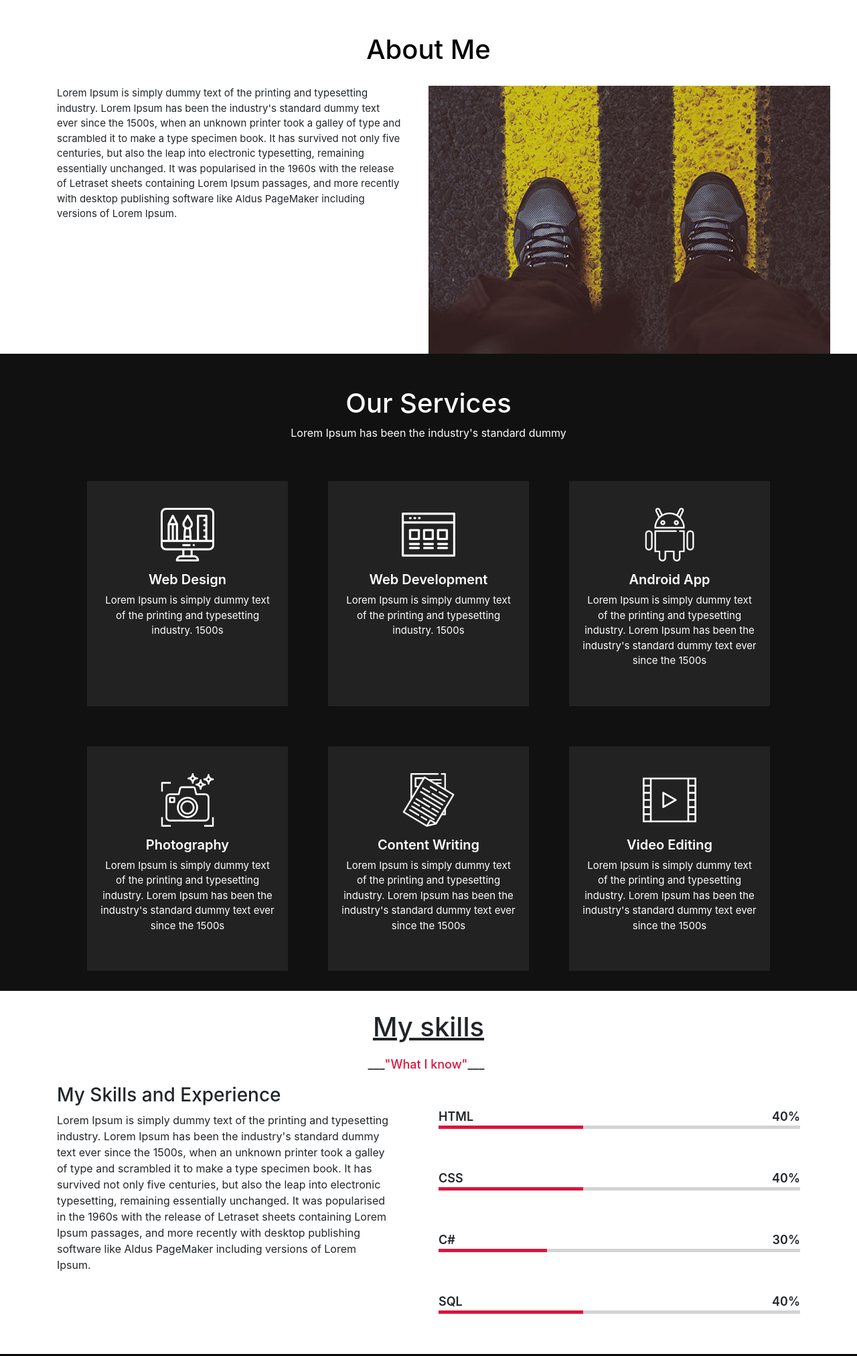
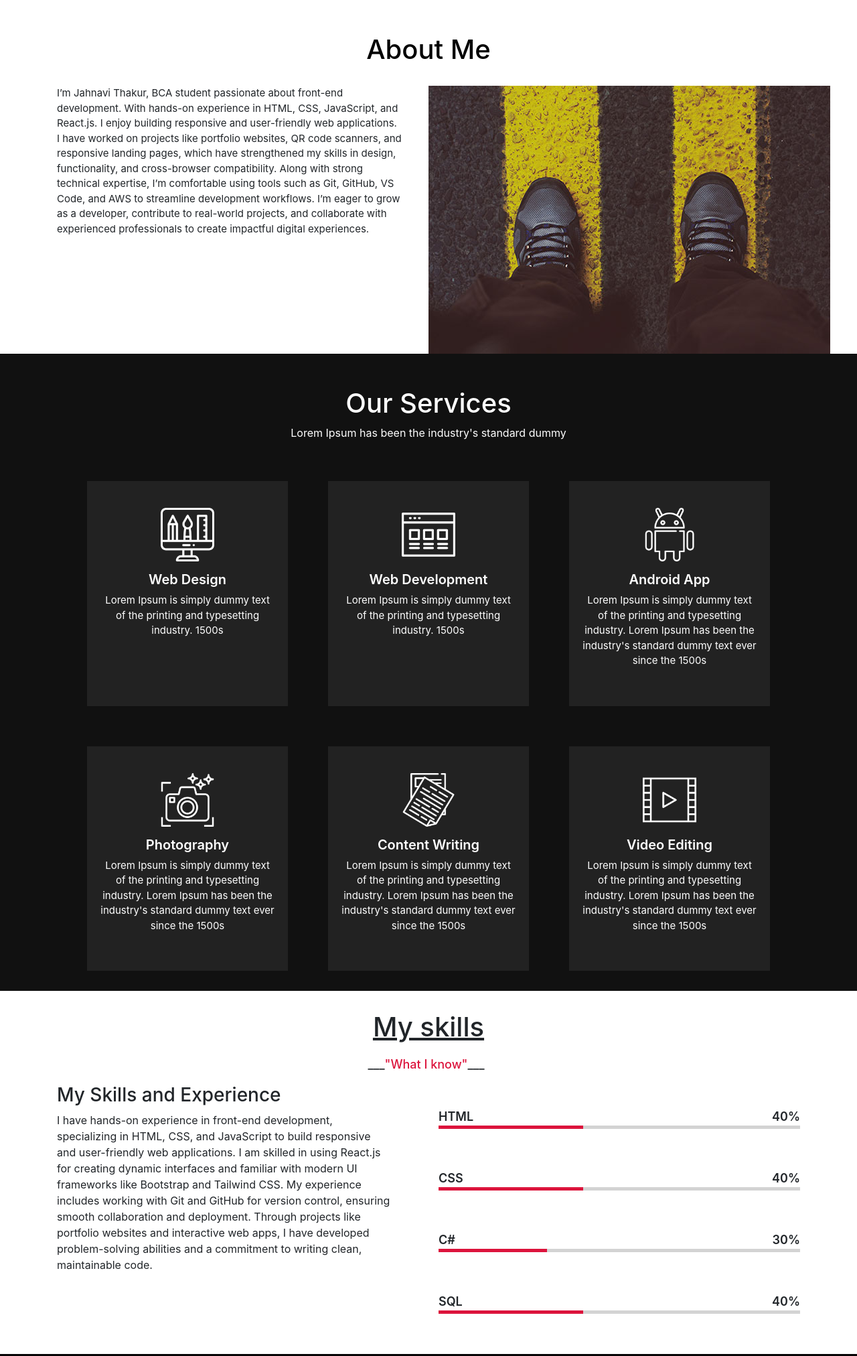
Before and after one commit to Jahnavi200408/Portfolio, a plain HTML site: page index.html in a window 1280 px wide. Shown: the part 740-2764 px from the top of the page at 67% size. Drawn offline with nearby package versions, Linux system fonts and the light colour scheme.

Commit message:
index.html

```diff
--- a/index.html
+++ b/index.html
@@ -43,7 +43,7 @@
               <div class="text-1"><span>Hello,</span> My name is</div>
               <div class="text-2">Jahnavi Thakur</div>
               <div class="text-3">
-                And I want to be a <span>Back-end Developer</span>
+                And I want to be a <span>Front-end Developer</span>
               </div>
             </div>
             <div class="col-sm-5 offset-sm-2 col-md-6 offset-md-0">
@@ -61,16 +61,15 @@
         <div class="content">
           <div class="contentbox">
             <p>
-              Lorem Ipsum is simply dummy text of the printing and typesetting
-              industry. Lorem Ipsum has been the industry's standard dummy text
-              ever since the 1500s, when an unknown printer took a galley of
-              type and scrambled it to make a type specimen book. It has
-              survived not only five centuries, but also the leap into
-              electronic typesetting, remaining essentially unchanged. It was
-              popularised in the 1960s with the release of Letraset sheets
-              containing Lorem Ipsum passages, and more recently with desktop
-              publishing software like Aldus PageMaker including versions of
-              Lorem Ipsum.
+              I’m Jahnavi Thakur, BCA student passionate about front-end development.
+              With hands-on experience in HTML, CSS, JavaScript, and React.js.
+              I enjoy building responsive and user-friendly web applications. I have
+              worked on projects like portfolio websites, QR code scanners, and responsive
+              landing pages, which have strengthened my skills in design, functionality, and
+              cross-browser compatibility. Along with strong technical expertise, I’m comfortable
+              using tools such as Git, GitHub, VS Code, and AWS to streamline development workflows.
+              I’m eager to grow as a developer, contribute to real-world projects, and collaborate with
+              experienced professionals to create impactful digital experiences.
             </p>
           </div>
           <div class="w3">
@@ -163,16 +162,12 @@
               <div class="col-6">
                 <h3>My Skills and Experience</h3>
                 <p>
-                  Lorem Ipsum is simply dummy text of the printing and
-                  typesetting industry. Lorem Ipsum has been the industry's
-                  standard dummy text ever since the 1500s, when an unknown
-                  printer took a galley of type and scrambled it to make a type
-                  specimen book. It has survived not only five centuries, but
-                  also the leap into electronic typesetting, remaining
-                  essentially unchanged. It was popularised in the 1960s with
-                  the release of Letraset sheets containing Lorem Ipsum
-                  passages, and more recently with desktop publishing software
-                  like Aldus PageMaker including versions of Lorem Ipsum.
+                  I have hands-on experience in front-end development, specializing in HTML, CSS, and JavaScript
+                  to build responsive and user-friendly web applications. I am skilled in using React.js for creating
+                  dynamic interfaces and familiar with modern UI frameworks like Bootstrap and Tailwind CSS.
+                  My experience includes working with Git and GitHub for version control, ensuring smooth collaboration
+                  and deployment. Through projects like portfolio websites and interactive web apps, I have developed
+                  problem-solving abilities and a commitment to writing clean, maintainable code.
                 </p>
               </div>
               <div class="col-6">
```
